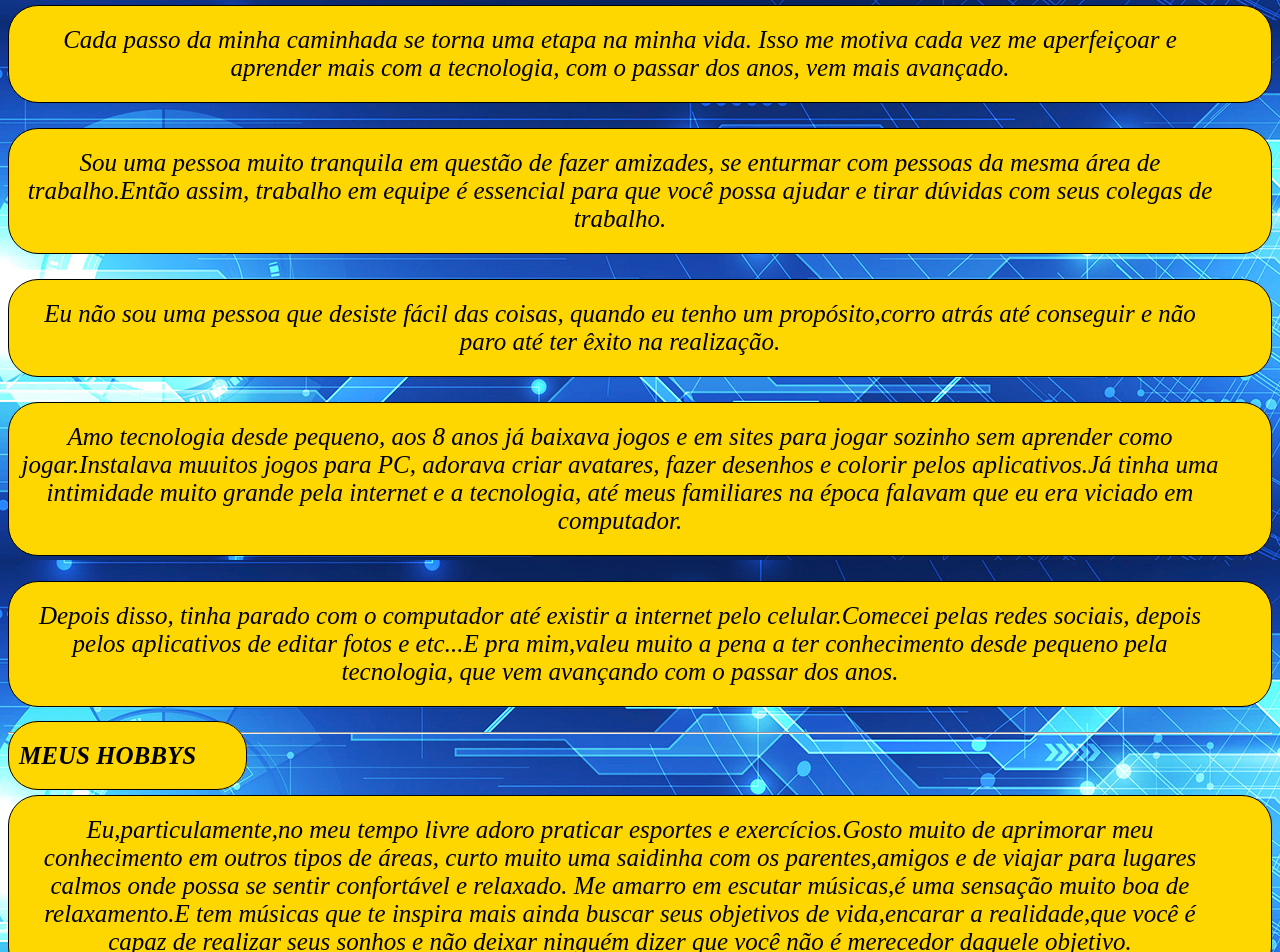
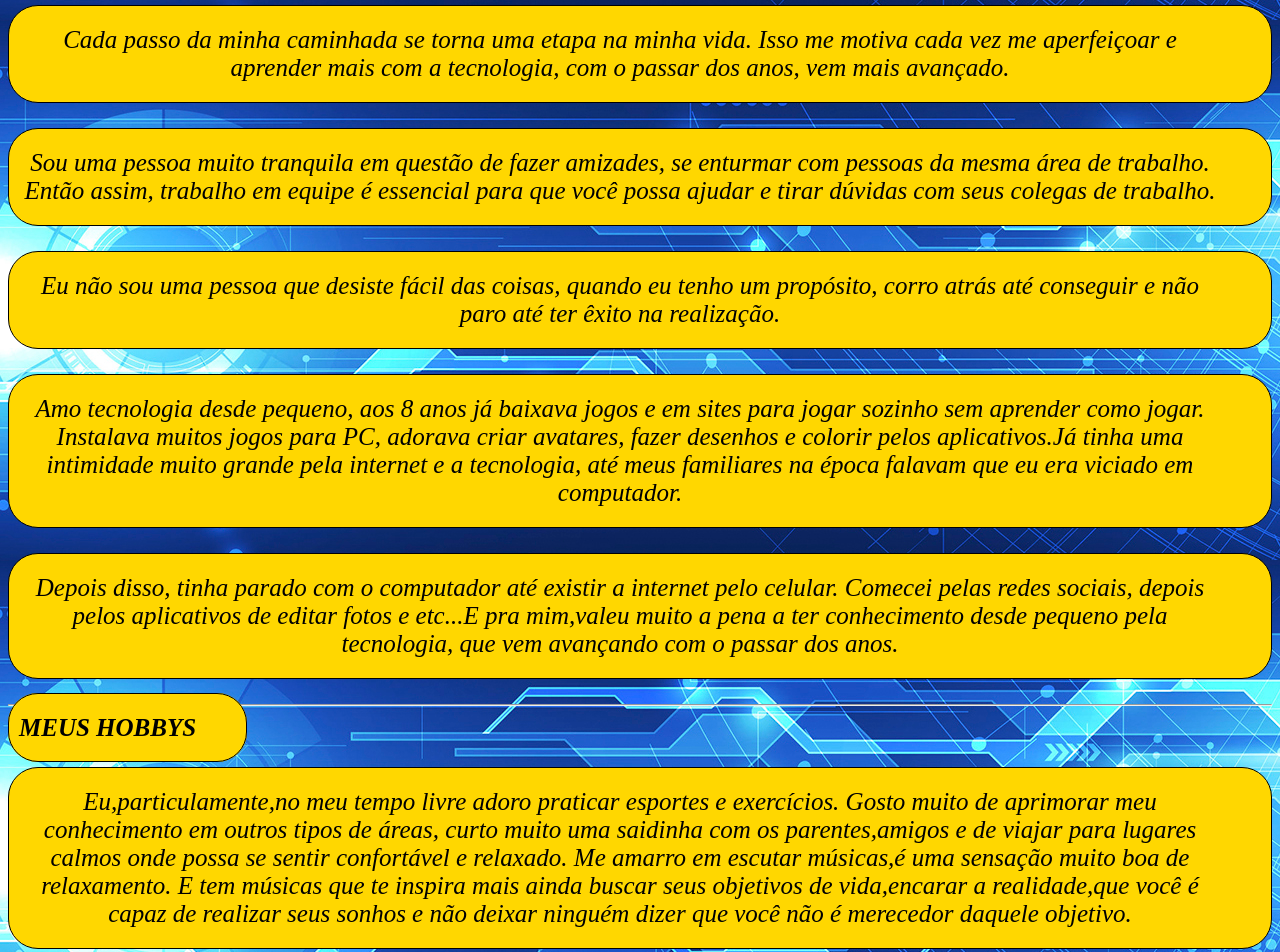
Before and after one commit to Ronald-02/projetoindividual.github.io, a plain HTML site: page outra.html in a window 1280 px wide. Shown: the part 520-1472 px from the top of the page. Drawn offline with Linux system fonts and the light colour scheme.

Commit message:
Update outra.html

```diff
--- a/outra.html
+++ b/outra.html
@@ -21,14 +21,14 @@
 
     <p class="center"> Me chamo Ronald, tenho 20 anos, estou me capacitando na área de Programação e pretendo muito trabalhar com TI. </p>
     <p class="center">Cada passo da minha caminhada se torna uma etapa na minha vida. Isso me motiva cada vez me aperfeiçoar e aprender mais com a tecnologia, com o passar dos anos, vem mais avançado. </p>
-    <p class="center">Sou uma pessoa muito tranquila em questão de fazer amizades, se enturmar com pessoas da mesma área de trabalho.Então assim, trabalho em equipe é essencial para que você possa ajudar e tirar dúvidas com seus colegas de trabalho.</P>
-    <p class="center">Eu não sou uma pessoa que desiste fácil das coisas, quando eu tenho um propósito,corro atrás até conseguir e não paro até ter êxito na realização.</p>
-    <p class="center">Amo tecnologia desde pequeno, aos 8 anos já baixava jogos e em sites para jogar sozinho sem aprender como jogar.Instalava muuitos jogos para PC, adorava criar avatares, fazer desenhos e colorir pelos aplicativos.Já tinha uma intimidade muito grande pela internet e a tecnologia, até meus familiares na época falavam que eu era viciado em computador.</p>
-    <p class="center">Depois disso, tinha parado com o computador até existir a internet pelo celular.Comecei pelas redes sociais, depois pelos aplicativos de editar fotos e etc...E pra mim,valeu muito a pena a ter conhecimento desde pequeno pela tecnologia, que vem avançando com o passar dos anos.</p>
+    <p class="center">Sou uma pessoa muito tranquila em questão de fazer amizades, se enturmar com pessoas da mesma área de trabalho. Então assim, trabalho em equipe é essencial para que você possa ajudar e tirar dúvidas com seus colegas de trabalho.</P>
+    <p class="center">Eu não sou uma pessoa que desiste fácil das coisas, quando eu tenho um propósito, corro atrás até conseguir e não paro até ter êxito na realização.</p>
+    <p class="center">Amo tecnologia desde pequeno, aos 8 anos já baixava jogos e em sites para jogar sozinho sem aprender como jogar. Instalava muitos jogos para PC, adorava criar avatares, fazer desenhos e colorir pelos aplicativos.Já tinha uma intimidade muito grande pela internet e a tecnologia, até meus familiares na época falavam que eu era viciado em computador.</p>
+    <p class="center">Depois disso, tinha parado com o computador até existir a internet pelo celular. Comecei pelas redes sociais, depois pelos aplicativos de editar fotos e etc...E pra mim,valeu muito a pena a ter conhecimento desde pequeno pela tecnologia, que vem avançando com o passar dos anos.</p>
      <hr>
      <b class="center">MEUS HOBBYS</b>
-     <p class="center">Eu,particulamente,no meu tempo livre adoro praticar esportes e exercícios.Gosto muito de aprimorar meu conhecimento em outros tipos de áreas, curto muito uma saidinha com os parentes,amigos e de viajar para lugares calmos onde possa se sentir confortável e relaxado.
-      Me amarro em escutar músicas,é uma sensação muito boa de relaxamento.E tem músicas que te inspira mais ainda buscar seus objetivos de vida,encarar a realidade,que você é capaz de realizar seus sonhos e não deixar ninguém dizer que você não é merecedor daquele objetivo.</p>
+     <p class="center">Eu,particulamente,no meu tempo livre adoro praticar esportes e exercícios. Gosto muito de aprimorar meu conhecimento em outros tipos de áreas, curto muito uma saidinha com os parentes,amigos e de viajar para lugares calmos onde possa se sentir confortável e relaxado.
+      Me amarro em escutar músicas,é uma sensação muito boa de relaxamento. E tem músicas que te inspira mais ainda buscar seus objetivos de vida,encarar a realidade,que você é capaz de realizar seus sonhos e não deixar ninguém dizer que você não é merecedor daquele objetivo.</p>
       <hr>
       <b class="center">MEUS INTERESSES</b>
       <p class="center">Como já havia falado antes,pretendo trabalhar com a tecnologia desde que era do fundamental, mas na minha época não tinha laboratório de informática.Minha área de trabalho é TI,porque é uma área muito concorrida mas falta candidatos capacitados pra poder trabalhar.Por isso, quero me ocupar na tecnologia que é onde eu tenho uma capacidade de aprender e usar ela no mercado de trabalho.
@@ -39,7 +39,7 @@
 
 
     <p class="center">Quando apareceu essa oportunidade de fazer esse projeto da Prefeitura Do Rio com a Secretaria de Desenvolvimento Ecônomico,Inovação e Simplificação (SMDEIS),eu nem acreditei que iria estudar programação.Além disso, ter o conhecimento mais aprimorado da tecnologia em que eu buscava a saber para poder ingressar no mercado de trabalho e poder trabalhar na área de TI.</p>
-    <p class="center">A partir daí, decidi dar prioridade a esse curso na questão das habilidades e práticas que exige no currículo.Porém, aprendi que programar pode até ser fácil mas exige relacionamento interpessoal e bastante comunição com o próximo. Posteriormente,você pode até ter um <u>Hard Skills</u> excelente e não ter o <u>Soft Skills</u> que é o fundamental para quem quer trabalhar com Programação.</p>
+    <p class="center">A partir daí, decidi dar prioridade a esse curso na questão das habilidades e práticas que exige no currículo. Porém, aprendi que programar pode até ser fácil mas exige relacionamento interpessoal e bastante comunição com o próximo. Posteriormente,você pode até ter um <u>Hard Skills</u> excelente e não ter o <u>Soft Skills</u> que é o fundamental para quem quer trabalhar com Programação.</p>
     <p class="center">Pelo meu ponto de vista, não acho que o termo <b>"Programar"</b> seja difícil, até porque a tecnologia tudo <u>lógica</u> para poder ser um desenvolvedor. Já conheci muitas pessoas que nunca teve ou mexeu num computador na vida,mas teve a capacidade de aprender a programar um site.
     E cara, pode ser muito complicado no início mas com a prática e a dedicação,qualquer um pode ser um desenvolvedor sênior e ter grandes benefícios no futuro. O mercado tech crescerá 8,2%,mercado TI 10,6% e a previsão do TI Enterprise é de 8,9% em 2022.
     Então assim, foi uma grande oportunidade,não só para mim,mas como para todos os cariocas poderem se profissonalizar,seguindo no mercado a procura de programadores capacitados de desenvolver programas.</p>
```
